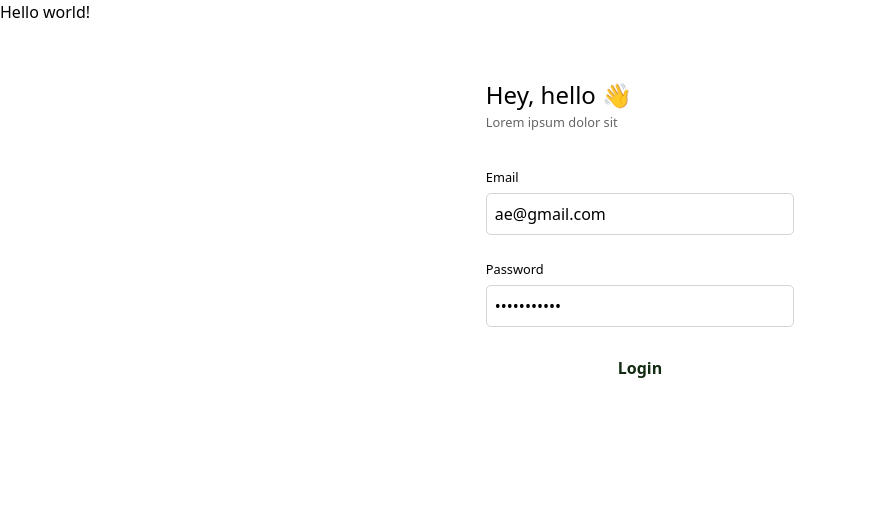
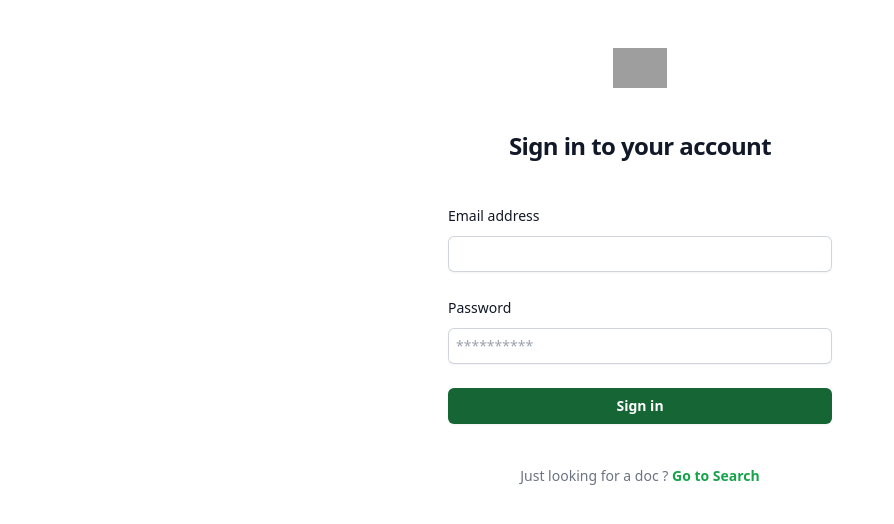
Before and after one commit to AndresPastrana/T-lab_Frontend, a React (Vite) app: page /login in a window 1280 px wide. Shown: the top 524 px of the page, without its empty margins (0-894 px from the left). Built offline with nearby package versions, Linux system fonts and the light colour scheme; grey boxes are pictures that could not be loaded.

Commit message:
feat: login

```diff
--- a/index.html
+++ b/index.html
@@ -7,10 +7,7 @@
     <link rel="stylesheet" href="./index.css">
     <title>Vite + React</title>
   </head>
-  <body>
-    <h1 className="text-3xl font-bold underline">
-      Hello world!
-    </h1>
+  <body className="">
 
     <div id="root"></div>
     <script type="module" src="/src/main.jsx"></script>
--- a/src/pages/Login.jsx
+++ b/src/pages/Login.jsx
@@ -1,12 +1,13 @@
 import { useContext } from 'react';
-import { Navigate } from 'react-router-dom';
+import { Link } from 'react-router-dom';
 import { AuthContext } from '../context/AuthContext';
 import { useForm } from '../hooks/useForm';
 import { AuthService } from '../services/AuthService';
 import { decodeToken } from '../helpers/decodeToken';
-import './login.css';
+import { useState } from 'react';
 const Login = () => {
-  const { setUser, user } = useContext(AuthContext);
+  const { setUser } = useContext(AuthContext);
+  const [loading, setLoading] = useState(false);
 
   const [formValues, onChange] = useForm({
     email: 'ae@gmail.com',
@@ -19,53 +20,113 @@ const Login = () => {
       return alert('Empty flieds');
     }
     try {
+      if (!loading) {
+        setLoading(true);
+      }
+
       const { data } = await AuthService().post('auth/login', formValues);
       const userData = decodeToken(data.access_token);
+      if (data?.access_token) {
         const user = { ...data, ...userData };
         localStorage.setItem('user', JSON.stringify(user));
         // Update the AuthContext
         setUser(user);
+      }
     } catch (error) {
+      setLoading(false);
+      alert('Error while loging');
       console.log(error);
     }
+    setLoading(false);
   };
-  //  If the user is alredy login Navigate to /tlab
-  if (user) {
-    return <Navigate to="/tlab" replace={true} />;
-  }
+
   return (
-    <div className="container">
-      <form onSubmit={login}>
-        <div className="titule_container">
-          <h1>Hey, hello 👋 </h1>
-          <p>Lorem ipsum dolor sit </p>
+    <div className="flex min-h-full flex-1 flex-col justify-center px-6 py-12 lg:px-8">
+      <div className="sm:mx-auto sm:w-full sm:max-w-sm">
+        <img
+          className="mx-auto h-10 w-auto"
+          src="https://tailwindui.com/img/logos/mark.svg?color=indigo&shade=600"
+          alt="Your Company"
+        />
+        <h2 className="mt-10 text-center text-2xl font-bold leading-9 tracking-tight text-gray-900">
+          Sign in to your account
+        </h2>
       </div>
+
+      <div className="mt-10 sm:mx-auto sm:w-full sm:max-w-sm" onSubmit={login}>
+        <form className="space-y-6">
+          {/* Email */}
           <div>
-          <label htmlFor="email">Email</label>
+            <label htmlFor="email" className="block text-sm font-medium leading-6 text-gray-900">
+              Email address
+            </label>
+            <div className="mt-2">
               <input
                 id="email"
-            className="w-100 br-5"
+                name="email"
                 type="email"
-            name="email"
-            value={email}
+                autoComplete="email"
+                required
+                className="
+                block w-full rounded-md border-0
+                py-1.5 px-2 text-gray-900 shadow-sm
+                ring-1 ring-inset ring-gray-300
+                focus:ring-2 focus:ring-green-300
+                sm:text-sm sm:leading-6"
                 onChange={onChange}
               />
             </div>
+          </div>
+          {/* Password */}
           <div>
-          <label htmlFor="email">Password</label>
+            <div className="flex items-center justify-between">
+              <label
+                htmlFor="password"
+                className="block text-sm font-medium leading-6 text-gray-900">
+                Password
+              </label>
+              {/* Forgot password link */}
+              {/* <div className="text-sm">
+                <a href="#" className="font-semibold text-indigo-600 hover:text-indigo-500">
+                  Forgot password?
+                </a>
+              </div> */}
+            </div>
+            <div className="mt-2">
               <input
                 id="password"
-            className="w-100 br-5"
+                name="password"
                 type="password"
-            name="password"
-            value={password}
+                autoComplete="current-password"
+                placeholder="**********"
+                required
+                className="block w-full rounded-md border-0 py-1.5 px-2 text-gray-900 shadow-sm ring-1 ring-inset ring-gray-300 placeholder:text-gray-400    focus:ring-2 focus:ring-inset focus:ring-green-300 sm:text-sm sm:leading-6"
                 onChange={onChange}
               />
             </div>
-        <button className="br-5 w-100" type="submit">
-          Login
+          </div>
+          {/* Sign in  */}
+          <div>
+            <button
+              type="submit"
+              className="flex w-full justify-center rounded-md bg-green-800 px-3 py-1.5 text-sm font-semibold leading-6 text-white shadow-sm hover:bg-green-700 focus-visible:outline focus-visible:outline-2 focus-visible:outline-offset-2 focus-visible:outline-indigo-600">
+              {!loading ? 'Sign in' : 'loading...'}
             </button>
+          </div>
         </form>
+
+        <p className="mt-10 text-center text-sm text-gray-500">
+          Just looking for a doc ?{'  '}
+          <Link
+            className="font-semibold leading-6 text-green-600 hover:text-green-500"
+            to="/search">
+            Go to Search
+          </Link>
+          {/* <a href="#" className="font-semibold leading-6 text-green-600 hover:text-green-500">
+            Go to Search
+          </a> */}
+        </p>
+      </div>
     </div>
   );
 };
--- a/src/pages/login.css
+++ /dev/null
@@ -1,71 +0,0 @@
-.container {
-    height: 100vh;
-
-
-}
-
-.br-5 {
-    border-radius: 5px;
-}
-
-
-.w-100 {
-    width: 100%;
-}
-
-
-form {
-    padding: 1.3rem;
-    max-width: 350px;
-    margin: 2rem auto;
-}
-
-form>div {
-    margin-bottom: 1rem;
-}
-
-.titule_container {
-    margin-bottom: 2rem;
-}
-
-.titule_container>h1 {
-    font-size: 1.5rem;
-}
-
-.titule_container>p {
-    font-weight: lighter;
-    font-size: 0.8rem;
-    color: #666565;
-}
-
-label {
-    font-weight: 500;
-    font-size: 0.8rem;
-}
-
-input {
-    padding: 8px;
-    margin: 5px 0;
-    border: solid 1px #d4d4d4;
-    outline: none;
-
-}
-
-input:focus {
-    box-shadow: 3px 2px 10px rgba(0, 0, 0, 0.3);
-    transition: all ease-in-out .1s;
-}
-
-button {
-    color: #132a13;
-    background-color: white;
-    border: none;
-    font-weight: bold;
-    padding: 8px 3px;
-}
-
-button:hover {
-    transition: all ease-in-out .1s;
-    background-color: #132a13;
-    color: whitesmoke;
-}
--- a/tailwind.config.js
+++ b/tailwind.config.js
@@ -2,7 +2,24 @@
 export default {
   content: ['./index.html', './src/**/*.{js,ts,jsx,tsx}'],
   theme: {
+    // Overwrite the tailwind's default styles
+    screens: {
+      sm: '640px',
+      // => @media (min-width: 640px) { ... }
+
+      md: '768px',
+      // => @media (min-width: 768px) { ... }
+
+      lg: '1024px',
+      // => @media (min-width: 1024px) { ... }
+
+      xl: '1280px',
+      // => @media (min-width: 1280px) { ... }
+
+      '2xl': '1536px'
+      // => @media (min-width: 1536px) { ... }
+    },
+    // To keep the default config of tailwind and add some more
     extend: {}
-  },
-  plugins: []
+  }
 };
```
Also changed, not shown: index.css (+9 -0 lines), src/hooks/useFecth.jsx (added). Lines whose indentation alone changed are shown as unchanged.
